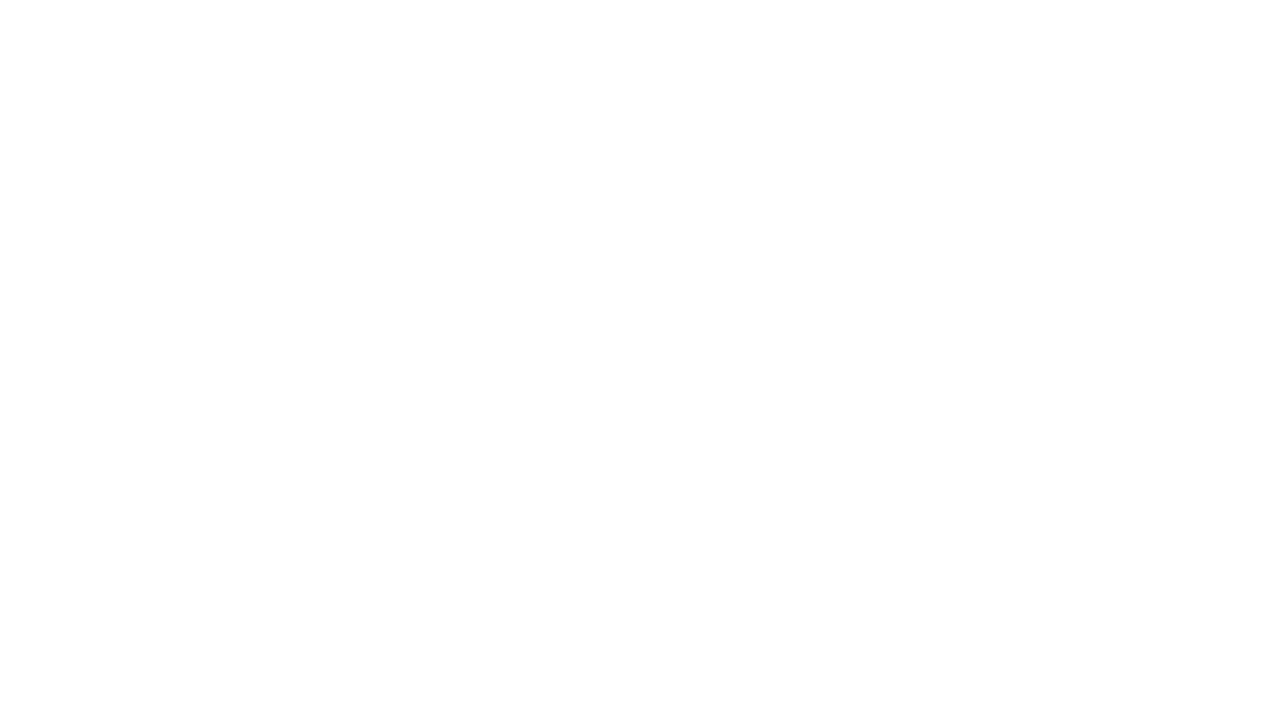
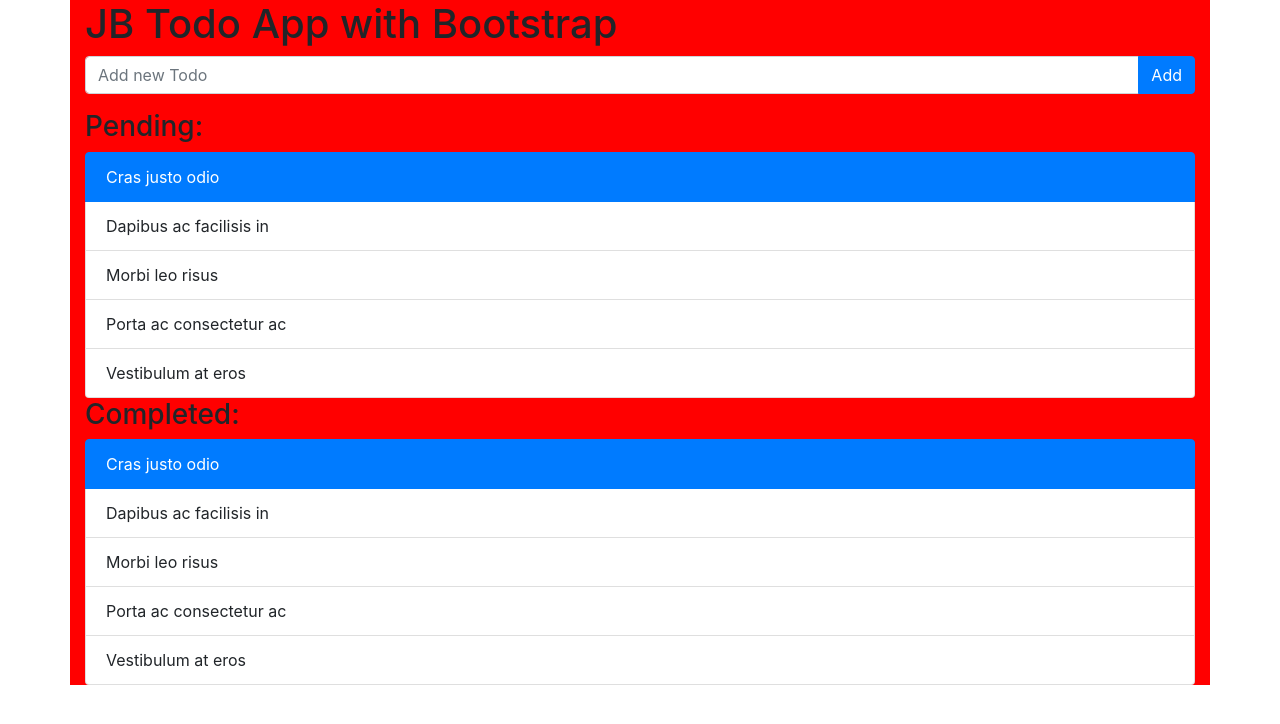
Before and after one commit to jdburnham/Todo-App-Bootstrap, a plain HTML site: page index.html in a window 1280 px wide. Drawn offline with nearby package versions, Linux system fonts and the light colour scheme.

Commit message:
completed html

```diff
--- a/index.html
+++ b/index.html
@@ -13,6 +13,47 @@
         <link rel="stylesheet" href="style.css"/>
     </head>
     <body>
+        <div class="container">
+            <div class="header">
+                <h1>JB Todo App with Bootstrap</h1>
+                <div class="form">
+                    <div class="input-group mb-3">
+                        <input
+                        id="newText"
+                        type="text" class="form-control"
+                        placeholder="Add new Todo"
+                        />
+                        <div class="input-group-append">
+                          <button class="btn btn-primary" type="button" id="newBtn">
+                            Add
+                          </button>
+                        </div>
+                    </div>
+                </div>
+            </div>
+            <div class="todos">
+                <div class="pending">
+                    <h3>Pending:</h3>
+                    <ul class="list-group">
+                        <li class="list-group-item active">Cras justo odio</li>
+                        <li class="list-group-item">Dapibus ac facilisis in</li>
+                        <li class="list-group-item">Morbi leo risus</li>
+                        <li class="list-group-item">Porta ac consectetur ac</li>
+                        <li class="list-group-item">Vestibulum at eros</li>
+                      </ul>
+                </div>
+                <div class="completed">
+                    <h3>Completed:</h3>
+                    <ul class="list-group">
+                        <li class="list-group-item active">Cras justo odio</li>
+                        <li class="list-group-item">Dapibus ac facilisis in</li>
+                        <li class="list-group-item">Morbi leo risus</li>
+                        <li class="list-group-item">Porta ac consectetur ac</li>
+                        <li class="list-group-item">Vestibulum at eros</li>
+                      </ul>
+                </div>
+            </div>
+        </div>
         <script
         src="https://code.jquery.com/jquery-3.4.1.slim.min.js"
         integrity="sha384-J6qa4849blE2+poT4WnyKhv5vZF5SrPo0iEjwBvKU7imGFAV0wwj1yYfoRSJoZ+n"
--- a/style.css
+++ b/style.css
@@ -0,0 +1,3 @@
+.container{
+    background: red;
+}
```
